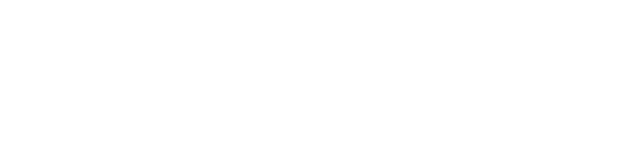
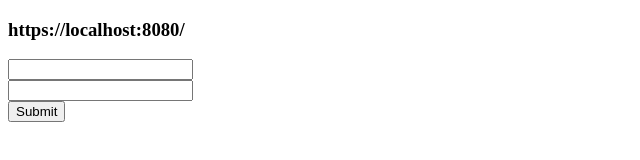
Before and after one commit to acciojob/sharable-urls-RAHULKALADGI, a website: page main.html in a window 1280 px wide. Shown: the whole page, without its empty margins (0-640 px from the left). Drawn offline with Linux system fonts and the light colour scheme.

Commit message:
created a submission

```diff
--- a/main.html
+++ b/main.html
@@ -1,6 +1,14 @@
 <!DOCTYPE html>
 <html>
   <body>
+	  <form>
+		  <h3 id="url">https://localhost:8080/</h3>
+		  <input id="name" type="text" name="name"/>
+		  <br>
+		  <input id="year" type="number" name="year"/>
+		  <br>
+		  <button onclick="func" id="button" type="submit">Submit</button>
+	  </form>
     <script type="text/javascript" src="./script.js">
 </script>
   </body>
--- a/script.js
+++ b/script.js
@@ -1 +1,23 @@
 // your code here
+const url = document.getElementById("url");
+const name = document.getElementById("name");
+const year = document.getElementById("year");
+const button = document.getElementById("button");
+
+function func(e) {
+	e.preventDefault();
+	let text = name.value;
+	let num = year.value;
+	let s = "";
+	if(text && num) {
+		s+= `?name=${text}&year=${num}`
+	}
+	else if(text && !num) {
+		s+=`?name=${text}`;
+	}
+	else if(!text && num) {
+		s+= `?year=${num}`;
+	}
+	url.innerText = `https://localhost:8080/${s}`;
+}
+button.addEventListener("click" , func);
```
